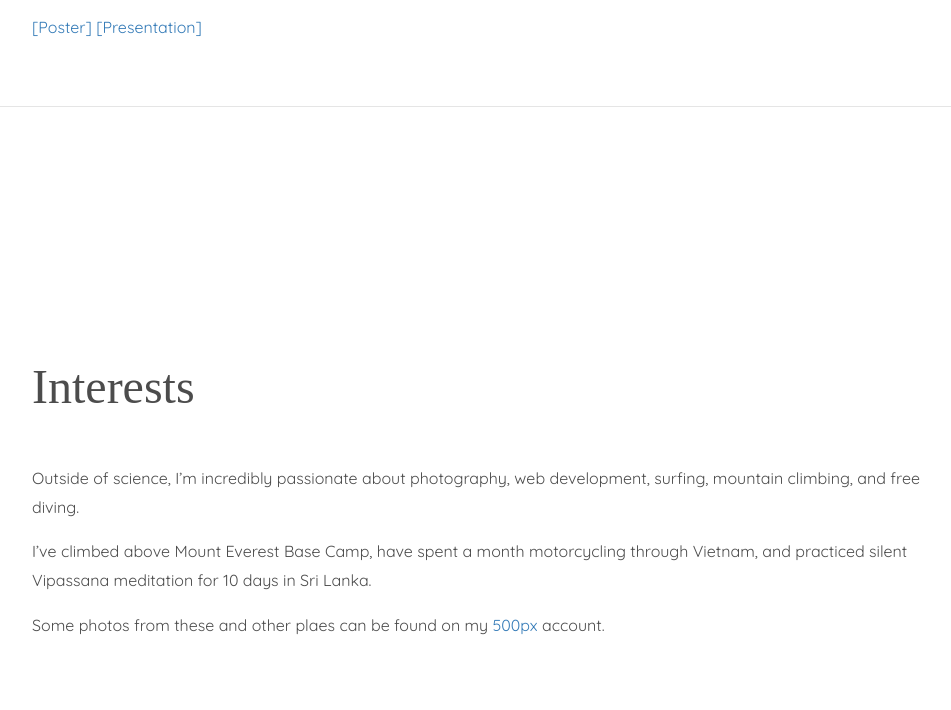
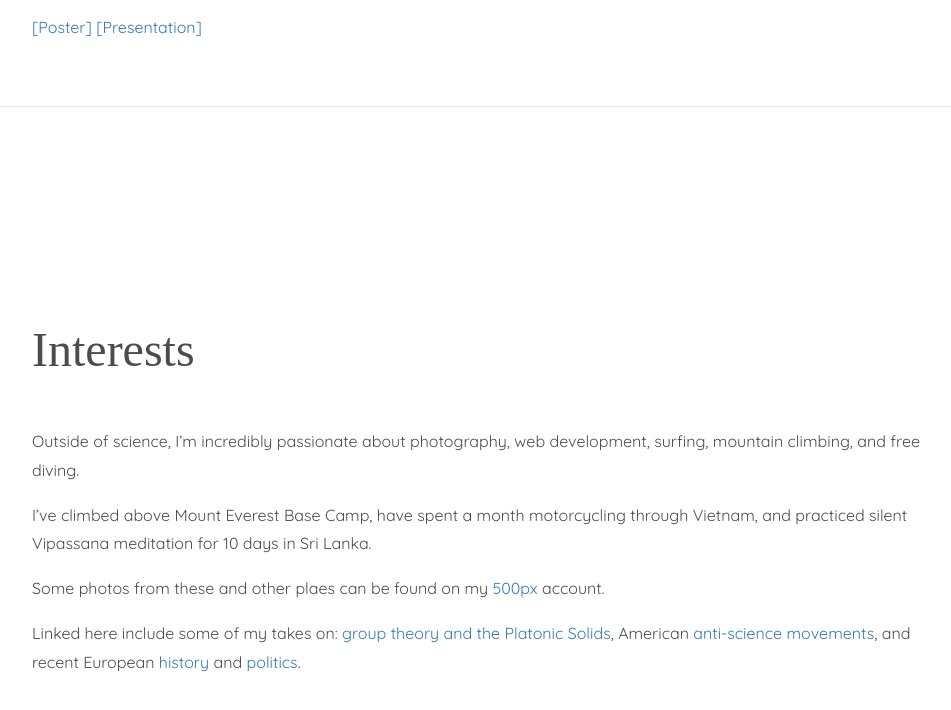
Before and after one commit to gsivulka/gsivulka.github.io, a plain HTML site: page index.html in a window 1280 px wide. Shown: the part 4828-5538 px from the top of the page, without its empty margins (288-1239 px from the left). Drawn offline with nearby package versions, Linux system fonts and the light colour scheme; a web font is replaced by a local one.

Commit message:
Added essays

```diff
--- a/index.html
+++ b/index.html
@@ -459,6 +459,7 @@
         <h2 class="mb-5">Interests</h2>
         <p>Outside of science, I’m incredibly passionate about photography, web development, surfing, mountain climbing, and free diving. </p><p> I’ve climbed above Mount Everest Base Camp, have spent a month motorcycling through Vietnam, and practiced silent Vipassana meditation for 10 days in Sri Lanka. </p>
         <p>Some photos from these and other plaes can be found on my <a href="https://www.500px.com/sivulka">500px</a> account.</p>
+	<p>Linked here include some of my takes on: <a href=“/109.pdf”>group theory and the Platonic Solids</a>, American <a href=“/PWR2.pdf”>anti-science movements</a>, and recent European <a href=“/EU1.pdf”>history</a> and <a href=“/EU2.pdf”>politics</a>.</p>
       </div>
     </section>
 
```
